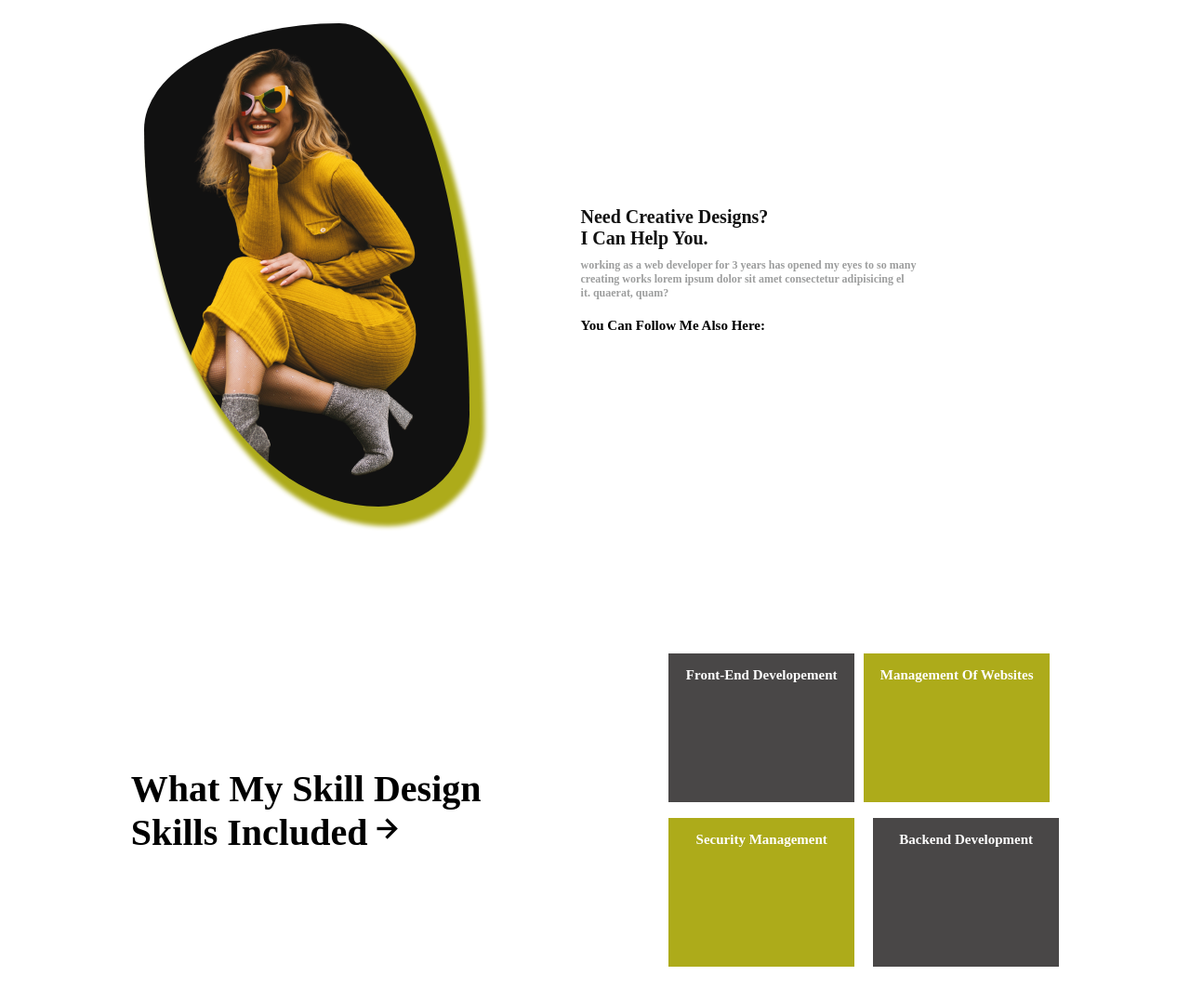
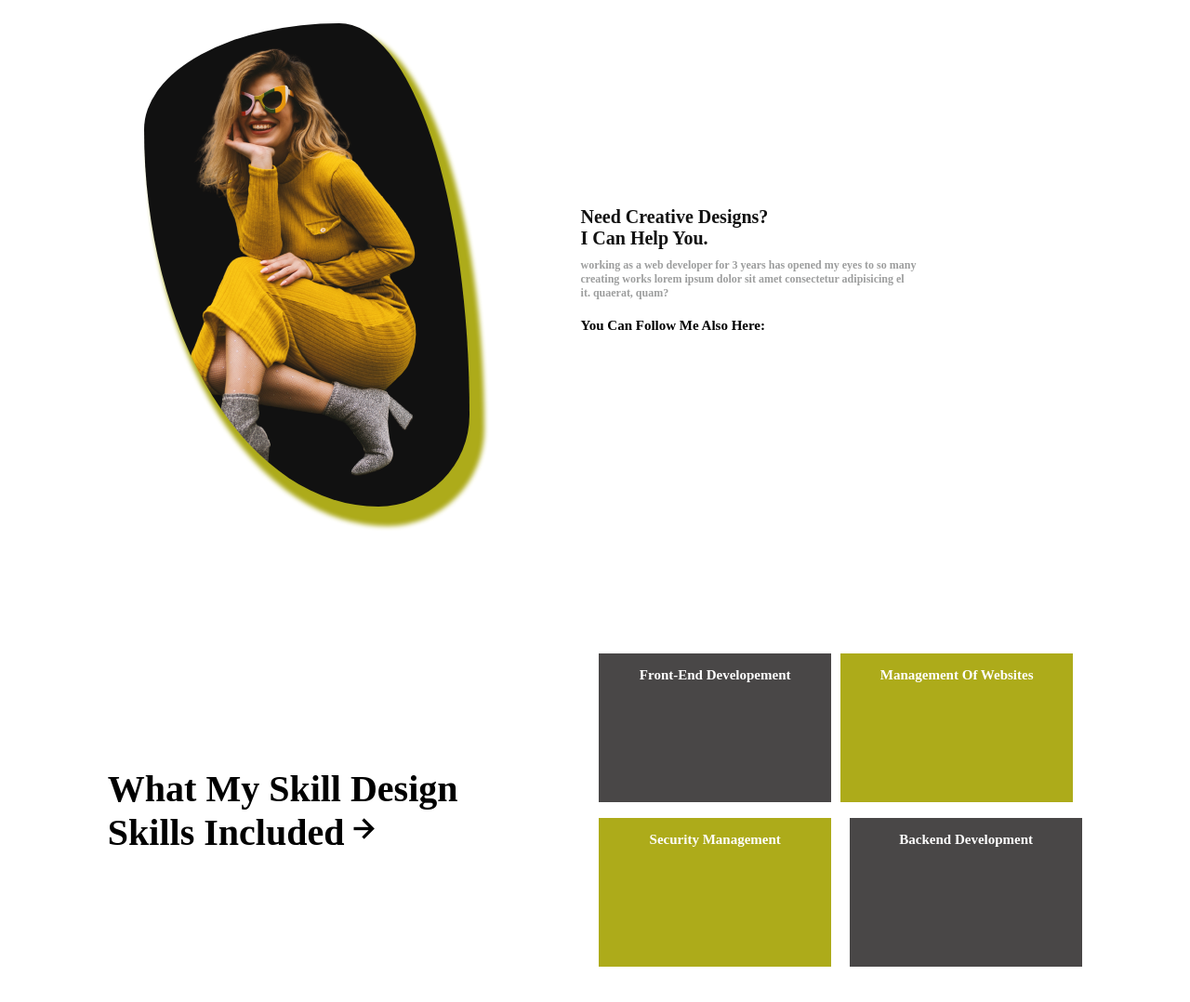
Before and after one commit to Queenjiri/Blob-design, a plain HTML site: page index.html in a window 1280 px wide. Shown: the part 917-1995 px from the top of the page at 93% size. Drawn offline with nearby package versions, Linux system fonts and the light colour scheme; a web font is replaced by a local one.

Commit message:
made changes for first issues on my branch

```diff
--- a/style.css
+++ b/style.css
@@ -453,7 +453,7 @@ b{
     padding:40px;
 }
 .box-grid{
-    width:200px;
+    width:250px;
     text-align: center;
     height:20vh;
 
@@ -464,7 +464,7 @@ b{
     color:#fff;
 }
 .second-grid{
-    width:200px;
+    width: 250px;
     font-size: 15px;
     padding: 15px;
     text-align: center;
@@ -480,7 +480,7 @@ b{
     display: flex;
 }
 .manage-box{
-    width:200px;
+    width:250px;
     text-align: center;
     height:20vh;;
 color:#fff;
@@ -490,7 +490,7 @@ color:#fff;
     background-color: rgb(173, 171, 26);
 }
 .manage-one{
-    width:200px;
+    width:250px;
     text-align: center;
     height:20vh;
 
```
